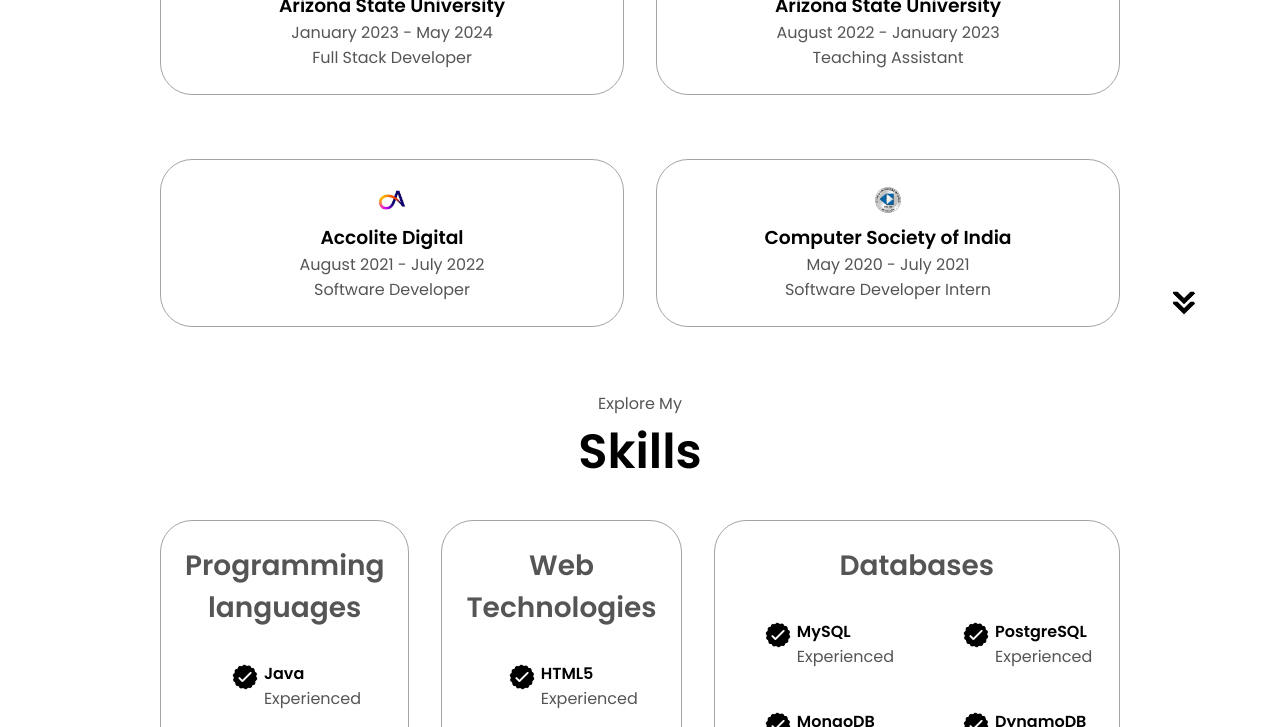
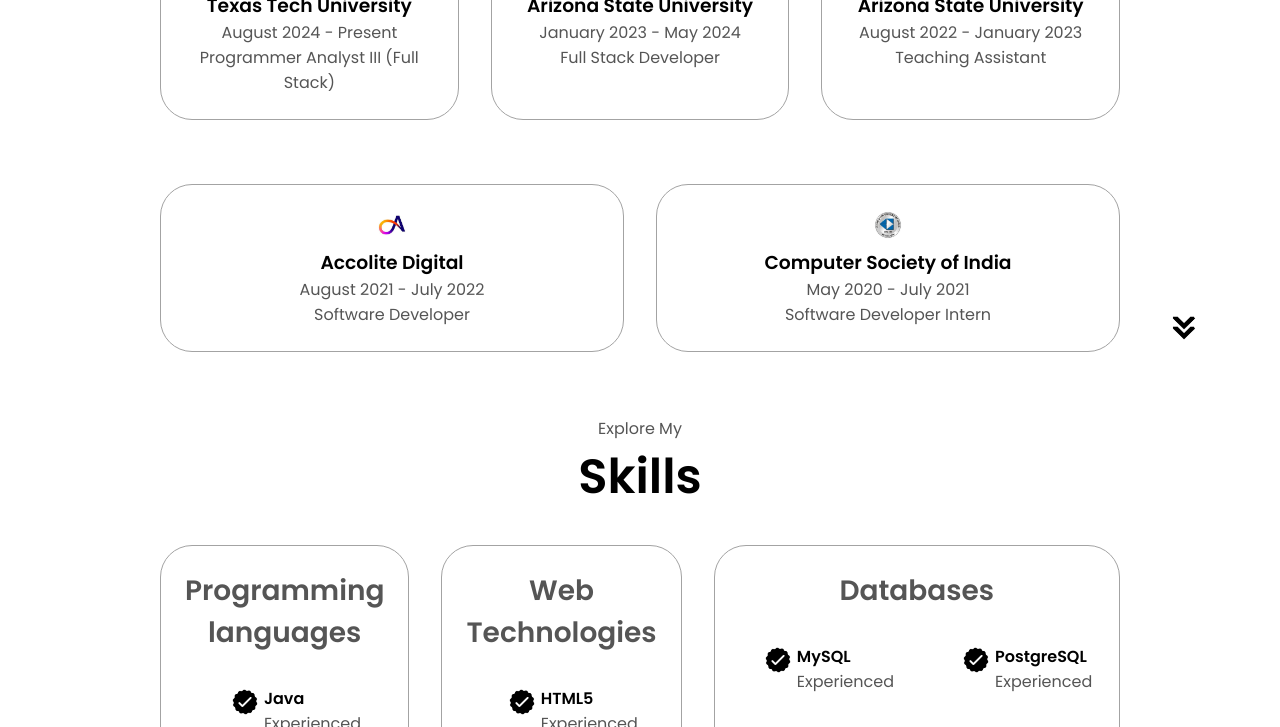
Before and after one commit to siri098/html-css-portfolio, a plain HTML site: page index.html in a window 1280 px wide. Shown: the part 1496-2223 px from the top of the page. Drawn offline with Linux system fonts and the light colour scheme.

Commit message:
Update index.html
updated

```diff
--- a/index.html
+++ b/index.html
@@ -84,7 +84,7 @@
       <h1 class="title">Experience</h1>
       <div class="experience-details-container">
         <div class="about-containers">
-                <!-- <div class="details-container">
+                <div class="details-container">
                     <img
                     src="./assets/ttuimage.png"
                     alt ="TTU icon"
@@ -92,7 +92,7 @@
                 />
                 <h3>Texas Tech University</h3>
                 <p>August 2024 - Present <br />Programmer Analyst III (Full Stack)</p>
-                </div> -->
+                </div>
                 <div class="details-container">
                   <img
                   src="./assets/ASU-logo.png"
```
